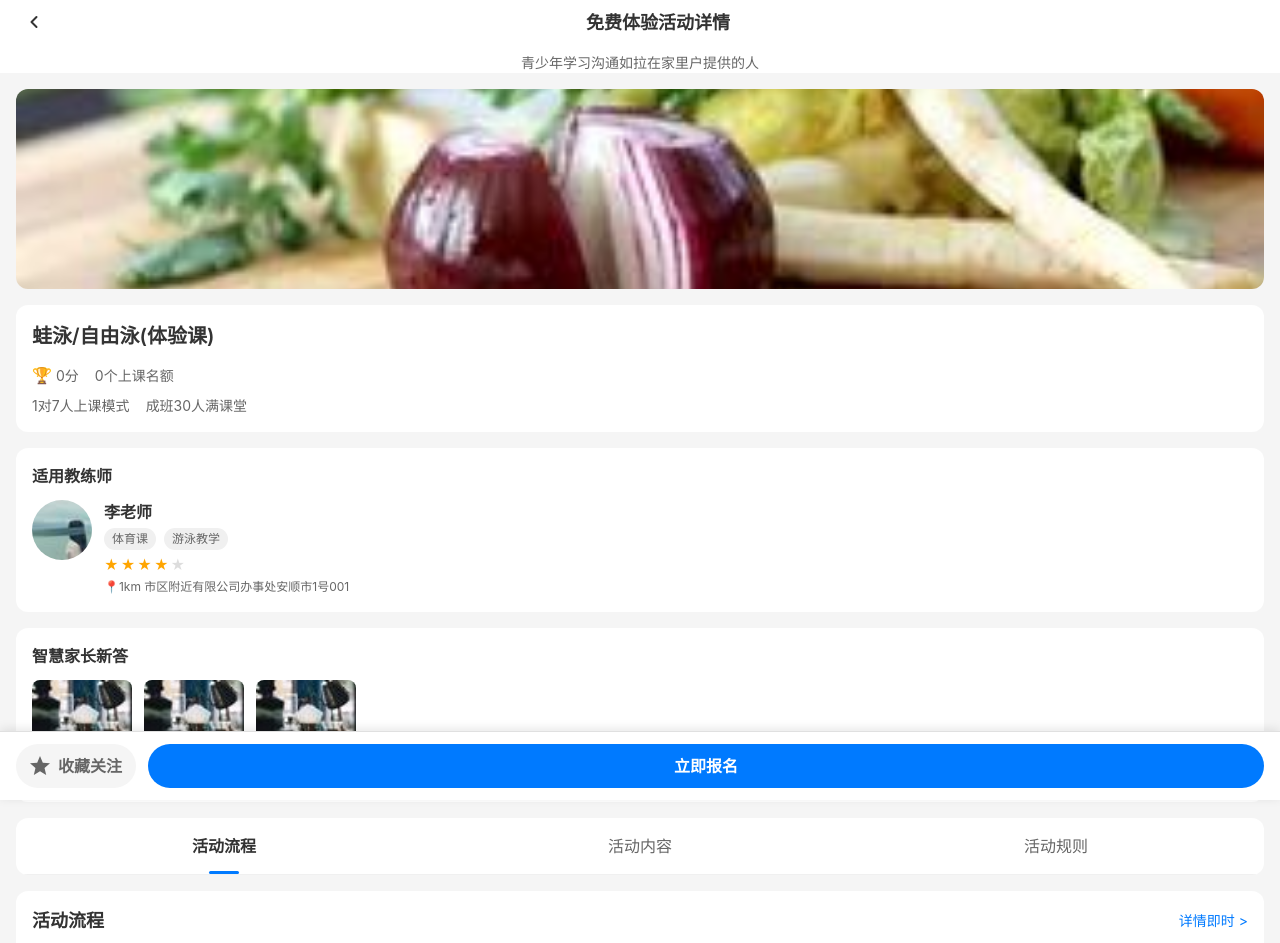
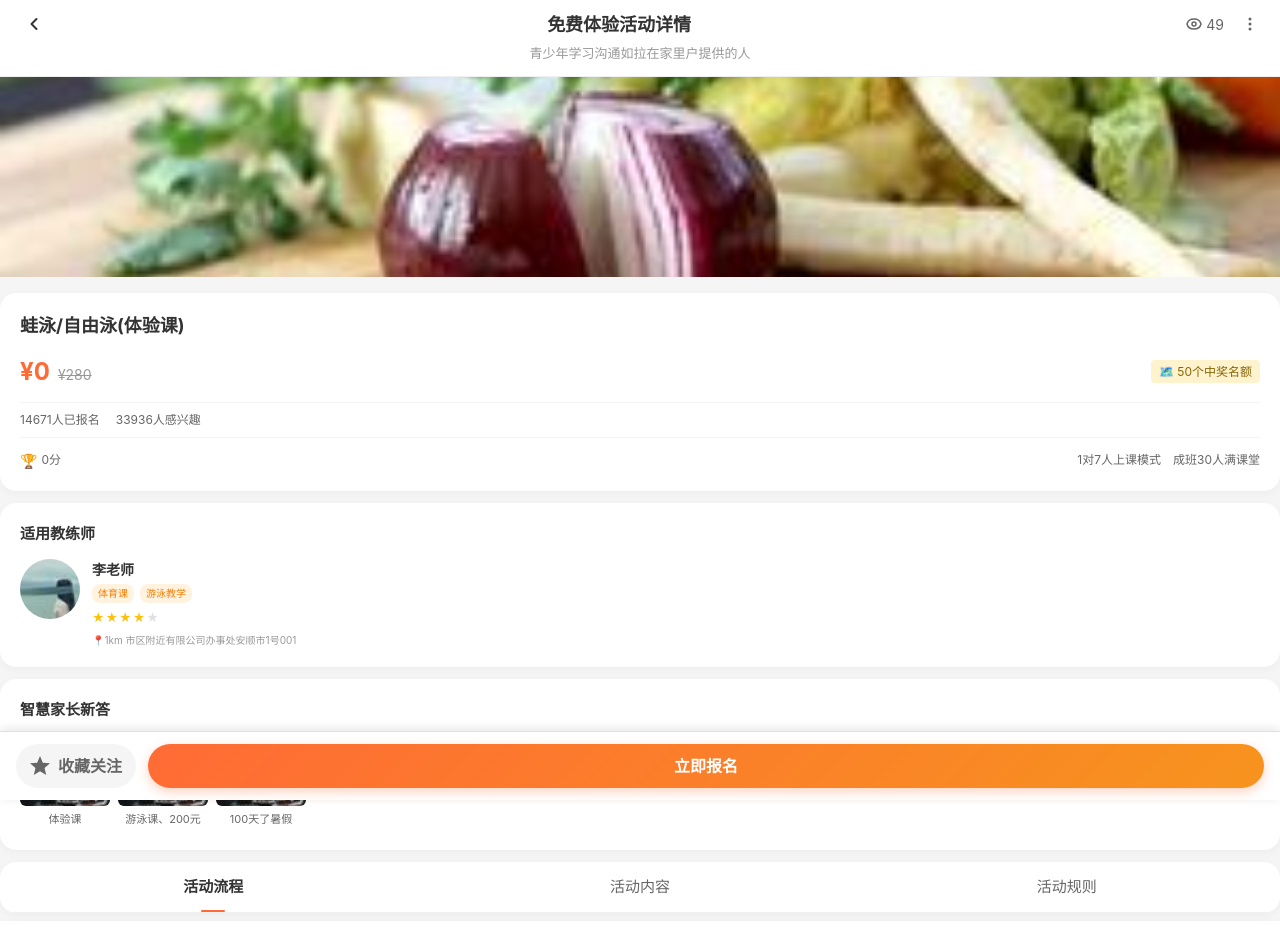
Before and after one commit to RosyDawns/hxs-demo1, a Vue app: page /camp-detail/1 in a window 1280 px wide. Shown: the top 943 px of the page. Built offline with nearby package versions, Linux system fonts and the light colour scheme.

Commit message:
add(project): 新增详情页面

```diff
--- a/src/views/CampDetailPage.vue
+++ b/src/views/CampDetailPage.vue
@@ -5,36 +5,76 @@
       <div class="nav-bar">
         <button class="back-btn" @click="goBack">
           <svg width="20" height="20" viewBox="0 0 20 20" fill="none">
-            <path d="M12.5 15L7.5 10L12.5 5" stroke="#333" stroke-width="2" stroke-linecap="round" stroke-linejoin="round"/>
+            <path
+              d="M12.5 15L7.5 10L12.5 5"
+              stroke="#333"
+              stroke-width="2"
+              stroke-linecap="round"
+              stroke-linejoin="round"
+            />
           </svg>
         </button>
         <h1 class="title">免费体验活动详情</h1>
+        <div class="header-right">
+          <span class="view-count">
+            <svg width="16" height="16" viewBox="0 0 16 16" fill="none">
+              <path
+                d="M8 3C4.5 3 1.73 5.11 1 8c.73 2.89 3.5 5 7 5s6.27-2.11 7-5c-.73-2.89-3.5-5-7-5z"
+                stroke="#666"
+                stroke-width="1.5"
+              />
+              <circle cx="8" cy="8" r="2" stroke="#666" stroke-width="1.5" />
+            </svg>
+            49
+          </span>
+          <button class="more-btn">
+            <svg width="20" height="20" viewBox="0 0 20 20" fill="none">
+              <circle cx="10" cy="5" r="1.5" fill="#666" />
+              <circle cx="10" cy="10" r="1.5" fill="#666" />
+              <circle cx="10" cy="15" r="1.5" fill="#666" />
+            </svg>
+          </button>
+        </div>
       </div>
-      <div class="subtitle">
-        青少年学习沟通如拉在家里户提供的人
-      </div>
+      <div class="subtitle">青少年学习沟通如拉在家里户提供的人</div>
     </header>
 
     <!-- 主图和基础信息 -->
     <div class="main-content">
       <div class="hero-image">
-        <img src="@images/img_41.jpg" alt="游泳活动" class="camp-image">
+        <img src="@images/img_41.jpg" alt="游泳活动" class="camp-image" />
       </div>
 
       <div class="camp-info">
         <h2 class="camp-title">蛙泳/自由泳(体验课)</h2>
+
+        <!-- 价格信息 -->
+        <div class="price-section">
+          <div class="price-info">
+            <span class="current-price">¥0</span>
+            <span class="original-price">¥280</span>
+          </div>
+          <div class="status-info">
+            <span class="quota">🗺️ 50个中奖名额</span>
+          </div>
+        </div>
+
+        <!-- 统计信息 -->
+        <div class="stats-info">
+          <span class="stat-item">14671人已报名</span>
+          <span class="stat-item">33936人感兴趣</span>
+        </div>
+
+        <!-- 评分和名额 -->
         <div class="camp-meta">
           <div class="rating">
             <span class="rating-icon">🏆</span>
             <span class="rating-text">0分</span>
           </div>
-          <div class="participants">
-            <span class="participant-count">0个上课名额</span>
+          <div class="capacity-info">
+            <span class="capacity">1对7人上课模式</span>
+            <span class="group-size">成班30人满课堂</span>
           </div>
-        </div>
-        <div class="capacity-info">
-          <span class="capacity">1对7人上课模式</span>
-          <span class="group-size">成班30人满课堂</span>
         </div>
       </div>
 
@@ -42,7 +82,7 @@
       <div class="coach-section">
         <h3 class="section-title">适用教练师</h3>
         <div class="coach-card">
-          <img src="@images/img-13.jpg" alt="李老师" class="coach-avatar">
+          <img src="@images/img-13.jpg" alt="李老师" class="coach-avatar" />
           <div class="coach-info">
             <div class="coach-name">李老师</div>
             <div class="coach-tags">
@@ -59,7 +99,9 @@
               </div>
             </div>
             <div class="coach-details">
-              <span class="location">📍1km 市区附近有限公司办事处安顺市1号001</span>
+              <span class="location"
+                >📍1km 市区附近有限公司办事处安顺市1号001</span
+              >
             </div>
           </div>
         </div>
@@ -70,41 +112,41 @@
         <h3 class="section-title">智慧家长新答</h3>
         <div class="parent-cards">
           <div class="parent-card">
-            <img src="@images/img-36.jpg" alt="体验课" class="parent-image">
+            <img src="@images/img-36.jpg" alt="体验课" class="parent-image" />
             <p class="parent-text">体验课</p>
           </div>
           <div class="parent-card">
-            <img src="@images/img-36.jpg" alt="游泳课" class="parent-image">
+            <img src="@images/img-36.jpg" alt="游泳课" class="parent-image" />
             <p class="parent-text">游泳课、200元</p>
           </div>
           <div class="parent-card">
-            <img src="@images/img-36.jpg" alt="暑假" class="parent-image">
+            <img src="@images/img-36.jpg" alt="暑假" class="parent-image" />
             <p class="parent-text">100天了暑假</p>
           </div>
         </div>
       </div>
 
       <!-- 标签栏 -->
-      <div class="tabs-section">
+      <div class="tabs-section" :class="{ sticky: isSticky }">
         <div class="tabs">
           <button
             class="tab"
             :class="{ active: activeTab === '活动流程' }"
-            @click="activeTab = '活动流程'"
+            @click="scrollToSection('活动流程')"
           >
             活动流程
           </button>
           <button
             class="tab"
             :class="{ active: activeTab === '活动内容' }"
-            @click="activeTab = '活动内容'"
+            @click="scrollToSection('活动内容')"
           >
             活动内容
           </button>
           <button
             class="tab"
             :class="{ active: activeTab === '活动规则' }"
-            @click="activeTab = '活动规则'"
+            @click="scrollToSection('活动规则')"
           >
             活动规则
           </button>
@@ -112,7 +154,7 @@
       </div>
 
       <!-- 活动流程 -->
-      <div class="tab-content" v-show="activeTab === '活动流程'">
+      <div class="tab-content">
         <div class="content-section">
           <div class="flow-header">
             <h3 class="content-title">活动流程</h3>
@@ -159,7 +201,7 @@
       </div>
 
       <!-- 活动内容 -->
-      <div class="tab-content" v-show="activeTab === '活动内容'">
+      <div class="tab-content">
         <div class="content-section">
           <h3 class="content-title">活动内容</h3>
 
@@ -205,7 +247,7 @@
       </div>
 
       <!-- 活动规则 -->
-      <div class="tab-content" v-show="activeTab === '活动规则'">
+      <div class="tab-content">
         <div class="content-section">
           <h3 class="content-title">活动规则</h3>
 
@@ -224,7 +266,9 @@
             </div>
             <div class="rule-notice">
               <span class="notice-dot">•</span>
-              <span class="notice-content">阀在体验都体验过程中个，进入体验个为不在可获得其可以等各方进参。</span>
+              <span class="notice-content"
+                >阀在体验都体验过程中个，进入体验个为不在可获得其可以等各方进参。</span
+              >
             </div>
           </div>
 
@@ -233,11 +277,15 @@
             <h4 class="rule-title">预约规则</h4>
             <div class="rule-notice">
               <span class="notice-dot">•</span>
-              <span class="notice-content">请在约定第一次时间前联系客服，若未能在约定时间内进行课程的体验，课程此次体验服务体验。</span>
+              <span class="notice-content"
+                >请在约定第一次时间前联系客服，若未能在约定时间内进行课程的体验，课程此次体验服务体验。</span
+              >
             </div>
             <div class="rule-notice">
               <span class="notice-dot">•</span>
-              <span class="notice-content">单次体验的课程网（中意合法联系关系大此重的，时未能保障的客服联系。</span>
+              <span class="notice-content"
+                >单次体验的课程网（中意合法联系关系大此重的，时未能保障的客服联系。</span
+              >
             </div>
           </div>
 
@@ -246,11 +294,15 @@
             <h4 class="rule-title">限告须知</h4>
             <div class="rule-notice">
               <span class="notice-dot">•</span>
-              <span class="notice-content">免费体验课程不位于回家服务地点。</span>
+              <span class="notice-content"
+                >免费体验课程不位于回家服务地点。</span
+              >
             </div>
             <div class="rule-notice">
               <span class="notice-dot">•</span>
-              <span class="notice-content">不得利用体验的机会进行其他商业活动，一经发现即可取消本次体验机会。</span>
+              <span class="notice-content"
+                >不得利用体验的机会进行其他商业活动，一经发现即可取消本次体验机会。</span
+              >
             </div>
           </div>
 
@@ -262,7 +314,9 @@
             </div>
             <div class="rule-notice">
               <span class="notice-dot">•</span>
-              <span class="notice-content">请在公开评价时，深入情况在评价体验中检始理以协助教育机构完善高质量教学服务。教育机构将总数认真对待家长反馈的教学。无先机教育机构并相应提升。第二，如果对教学服务的精税的课程校长的评价不理起子。参与办教育机构将适定数画科领造简。教育机构将在教育学院中保证另一对美好的体验。第三，一在一一在一域内进行学习。</span>
+              <span class="notice-content"
+                >请在公开评价时，深入情况在评价体验中检始理以协助教育机构完善高质量教学服务。教育机构将总数认真对待家长反馈的教学。无先机教育机构并相应提升。第二，如果对教学服务的精税的课程校长的评价不理起子。参与办教育机构将适定数画科领造简。教育机构将在教育学院中保证另一对美好的体验。第三，一在一一在一域内进行学习。</span
+              >
             </div>
           </div>
         </div>
@@ -273,58 +327,111 @@
     <div class="bottom-actions">
       <button class="action-btn secondary" @click="addToFavorites">
         <svg width="20" height="20" viewBox="0 0 20 20" fill="none">
-          <path d="M10 15.27L16.18 19L14.54 11.97L20 7.24L12.81 6.63L10 0L7.19 6.63L0 7.24L5.46 11.97L3.82 19L10 15.27Z" fill="currentColor"/>
+          <path
+            d="M10 15.27L16.18 19L14.54 11.97L20 7.24L12.81 6.63L10 0L7.19 6.63L0 7.24L5.46 11.97L3.82 19L10 15.27Z"
+            fill="currentColor"
+          />
         </svg>
         收藏关注
       </button>
-      <button class="action-btn primary" @click="joinActivity">
-        立即报名
-      </button>
+      <button class="action-btn primary" @click="joinActivity">立即报名</button>
     </div>
   </div>
 </template>
 
 <script>
 export default {
-  name: 'CampDetailPage',
+  name: "CampDetailPage",
   data() {
     return {
-      activeTab: '活动流程'
-    }
+      activeTab: "活动流程",
+      isSticky: false,
+      stickyOffset: 0,
+    };
+  },
+  mounted() {
+    // 监听滚动事件
+    window.addEventListener("scroll", this.handleScroll);
+    // 计算标签栏应该在何时变为固定定位
+    this.setStickyOffset();
+  },
+  beforeUnmount() {
+    // 移除滚动事件监听，防止内存泄漏
+    window.removeEventListener("scroll", this.handleScroll);
   },
   methods: {
+    setStickyOffset() {
+      // 获取标签栏元素
+      const tabsElement = document.querySelector(".tabs-section");
+      if (tabsElement) {
+        // 计算标签栏相对于视口顶部的距离
+        this.stickyOffset =
+          tabsElement.getBoundingClientRect().top + window.pageYOffset;
+      }
+    },
+    handleScroll() {
+      // 获取当前滚动距离
+      const scrollY = window.pageYOffset;
+      // 判断是否超过阈值，如果超过则固定标签栏
+      this.isSticky = scrollY > this.stickyOffset - 100; // 提前100px固定，提供更好的用户体验
+    },
     goBack() {
-      this.$router.go(-1)
+      this.$router.go(-1);
     },
     addToFavorites() {
       // 收藏逻辑
-      console.log('添加到收藏')
+      console.log("添加到收藏");
     },
     joinActivity() {
       // 报名逻辑
-      console.log('立即报名')
-    }
-  }
-}
+      console.log("立即报名");
+    },
+    scrollToSection(section) {
+      // 更新当前激活的标签
+      this.activeTab = section;
+
+      // 获取对应内容区域的DOM元素
+      const tabContents = document.querySelectorAll(".tab-content");
+      let targetElement = null;
+
+      // 根据标签内容查找对应的内容区域
+      if (section === "活动流程") {
+        targetElement = tabContents[0]; // 第一个tab-content是活动流程
+      } else if (section === "活动内容") {
+        targetElement = tabContents[1]; // 第二个tab-content是活动内容
+      } else if (section === "活动规则") {
+        targetElement = tabContents[2]; // 第三个tab-content是活动规则
+      }
+
+      // 实现平滑滚动到对应区域
+      if (targetElement) {
+        targetElement.scrollIntoView({ behavior: "smooth" });
+      }
+    },
+  },
+};
 </script>
 
 <style scoped>
 .camp-detail-page {
   min-height: 100vh;
-  background-color: #f5f5f5;
-  font-family: -apple-system, BlinkMacSystemFont, 'Segoe UI', Roboto, sans-serif;
+  background-color: #f8f9fa;
+  font-family: -apple-system, BlinkMacSystemFont, "Helvetica Neue", Helvetica,
+    Arial, "PingFang SC", "Hiragino Sans GB", "Microsoft YaHei", sans-serif;
 }
 
 /* 头部样式 */
 .header {
   background-color: white;
+  padding-top: env(safe-area-inset-top, 44px);
+  border-bottom: 1px solid #f0f0f0;
 }
 
 .nav-bar {
   display: flex;
   align-items: center;
   justify-content: space-between;
-  padding: 0 16px;
+  padding: 12px 16px 8px 16px;
   height: 44px;
 }
 
@@ -366,20 +473,20 @@ export default {
 }
 
 .subtitle {
-  padding: 0 16px;
-  font-size: 14px;
-  color: #666;
+  padding: 0 16px 12px 16px;
+  font-size: 13px;
+  color: #999;
   text-align: center;
-  margin-top: 8px;
+  background: white;
 }
 
 /* 主要内容区域 */
 .main-content {
-  padding: 16px 16px 80px 16px;
+  padding: 0 0 80px;
+  background: #f5f5f5;
 }
 
 .hero-image {
-  border-radius: 12px;
   overflow: hidden;
   margin-bottom: 16px;
 }
@@ -393,23 +500,77 @@ export default {
 /* 活动信息 */
 .camp-info {
   background: white;
-  border-radius: 12px;
-  padding: 16px;
-  margin-bottom: 16px;
+  border-radius: 16px;
+  padding: 20px;
+  margin-bottom: 12px;
+  box-shadow: 0 2px 8px rgba(0, 0, 0, 0.04);
 }
 
 .camp-title {
-  font-size: 20px;
-  font-weight: 600;
+  font-size: 18px;
+  font-weight: 700;
   color: #333;
-  margin: 0 0 12px 0;
+  margin: 0 0 16px 0;
+  line-height: 1.4;
+}
+
+/* 价格区域 */
+.price-section {
+  display: flex;
+  justify-content: space-between;
+  align-items: center;
+  margin-bottom: 12px;
+}
+
+.price-info {
+  display: flex;
+  align-items: baseline;
+  gap: 8px;
+}
+
+.current-price {
+  font-size: 24px;
+  font-weight: 700;
+  color: #ff6b35;
+}
+
+.original-price {
+  font-size: 14px;
+  color: #999;
+  text-decoration: line-through;
+}
+
+.status-info {
+  font-size: 12px;
+  color: #666;
+}
+
+.quota {
+  background: #fff3cd;
+  padding: 4px 8px;
+  border-radius: 4px;
+  color: #856404;
+}
+
+/* 统计信息 */
+.stats-info {
+  display: flex;
+  gap: 16px;
+  margin-bottom: 12px;
+  padding: 8px 0;
+  border-top: 1px solid #f5f5f5;
+  border-bottom: 1px solid #f5f5f5;
+}
+
+.stat-item {
+  font-size: 12px;
+  color: #666;
 }
 
 .camp-meta {
   display: flex;
+  justify-content: space-between;
   align-items: center;
-  gap: 16px;
-  margin-bottom: 8px;
 }
 
 .rating {
@@ -419,39 +580,35 @@ export default {
 }
 
 .rating-icon {
-  font-size: 16px;
+  font-size: 14px;
 }
 
 .rating-text {
-  font-size: 14px;
-  color: #666;
-}
-
-.participants {
-  font-size: 14px;
+  font-size: 12px;
   color: #666;
 }
 
 .capacity-info {
   display: flex;
-  gap: 16px;
-  font-size: 14px;
+  gap: 12px;
+  font-size: 12px;
   color: #666;
 }
 
 /* 教练部分 */
 .coach-section {
   background: white;
-  border-radius: 12px;
-  padding: 16px;
-  margin-bottom: 16px;
+  border-radius: 16px;
+  padding: 20px;
+  margin-bottom: 12px;
+  box-shadow: 0 2px 8px rgba(0, 0, 0, 0.04);
 }
 
 .section-title {
-  font-size: 16px;
+  font-size: 15px;
   font-weight: 600;
   color: #333;
-  margin: 0 0 12px 0;
+  margin: 0 0 14px 0;
 }
 
 .coach-card {
@@ -471,95 +628,118 @@ export default {
 }
 
 .coach-name {
-  font-size: 16px;
+  font-size: 14px;
   font-weight: 600;
   color: #333;
   margin-bottom: 4px;
+  display: flex;
+  align-items: center;
+  gap: 8px;
 }
 
 .coach-tags {
   display: flex;
-  gap: 8px;
-  margin-bottom: 4px;
+  gap: 6px;
+  margin-bottom: 6px;
 }
 
 .tag {
-  background: #f0f0f0;
-  color: #666;
-  padding: 2px 8px;
-  border-radius: 12px;
-  font-size: 12px;
+  background: #fff3e0;
+  color: #f57c00;
+  padding: 2px 6px;
+  border-radius: 8px;
+  font-size: 10px;
+  font-weight: 500;
 }
 
 .coach-rating {
-  margin-bottom: 4px;
+  margin-bottom: 6px;
 }
 
 .stars {
   display: flex;
-  gap: 2px;
+  gap: 1px;
 }
 
 .star {
-  color: #ddd;
-  font-size: 14px;
+  color: #e0e0e0;
+  font-size: 12px;
 }
 
 .star.filled {
-  color: #ffa500;
+  color: #ffc107;
 }
 
 .coach-details {
-  font-size: 12px;
-  color: #666;
+  font-size: 10px;
+  color: #999;
   line-height: 1.4;
+  margin-top: 4px;
 }
 
 .location {
   display: flex;
-  align-items: center;
+  align-items: flex-start;
   gap: 4px;
 }
 
 /* 智慧家长新答 */
 .smart-parent-section {
   background: white;
-  border-radius: 12px;
-  padding: 16px;
-  margin-bottom: 16px;
+  border-radius: 16px;
+  padding: 20px;
+  margin-bottom: 12px;
+  box-shadow: 0 2px 8px rgba(0, 0, 0, 0.04);
 }
 
 .parent-cards {
   display: flex;
-  gap: 12px;
+  gap: 8px;
   overflow-x: auto;
+  padding-bottom: 4px;
 }
 
 .parent-card {
   flex-shrink: 0;
   text-align: center;
+  min-width: 90px;
 }
 
 .parent-image {
-  width: 100px;
-  height: 80px;
-  border-radius: 8px;
+  width: 90px;
+  height: 70px;
+  border-radius: 6px;
   object-fit: cover;
-  margin-bottom: 8px;
+  margin-bottom: 6px;
 }
 
 .parent-text {
-  font-size: 12px;
+  font-size: 11px;
   color: #666;
   margin: 0;
+  line-height: 1.3;
 }
 
 /* 标签栏样式 */
 .tabs-section {
   background: white;
-  border-radius: 12px;
-  margin-bottom: 16px;
+  border-radius: 16px;
+  margin-bottom: 8px;
   overflow: hidden;
+  box-shadow: 0 2px 8px rgba(0, 0, 0, 0.04);
+  transition: all 0.3s ease;
+  z-index: 10;
+}
+
+/* 固定在顶部的样式 */
+.tabs-section.sticky {
+  position: fixed;
+  top: 0;
+  left: 0;
+  right: 0;
+  border-radius: 0;
+  box-shadow: 0 2px 12px rgba(0, 0, 0, 0.1);
+  padding-top: env(safe-area-inset-top, 0);
 }
 
 .tabs {
@@ -571,12 +751,13 @@ export default {
   flex: 1;
   background: none;
   border: none;
-  padding: 16px;
-  font-size: 16px;
+  padding: 14px;
+  font-size: 15px;
   color: #666;
   cursor: pointer;
   position: relative;
   transition: color 0.3s;
+  font-weight: 500;
 }
 
 .tab.active {
@@ -585,26 +766,25 @@ export default {
 }
 
 .tab.active::after {
-  content: '';
+  content: "";
   position: absolute;
   bottom: 0;
   left: 50%;
   transform: translateX(-50%);
-  width: 30px;
-  height: 3px;
-  background: #007AFF;
-  border-radius: 2px;
+  width: 24px;
+  height: 2px;
+  background: #ff6b35;
+  border-radius: 1px;
 }
 
 /* 标签内容样式 */
 .tab-content {
   background: white;
-  border-radius: 12px;
-  margin-bottom: 16px;
+  box-shadow: 0 2px 8px rgba(0, 0, 0, 0.04);
 }
 
 .content-section {
-  padding: 16px;
+  padding: 20px;
 }
 
 .flow-header {
@@ -623,7 +803,7 @@ export default {
 
 .detail-link {
   font-size: 14px;
-  color: #007AFF;
+  color: #007aff;
   cursor: pointer;
 }
 
@@ -642,7 +822,7 @@ export default {
 }
 
 .flow-step:not(:last-child)::after {
-  content: '';
+  content: "";
   position: absolute;
   left: 15px;
   top: 32px;
@@ -803,7 +983,7 @@ export default {
   display: flex;
   gap: 12px;
   border-top: 1px solid #e0e0e0;
-  box-shadow: 0 -2px 10px rgba(0,0,0,0.1);
+  box-shadow: 0 -2px 10px rgba(0, 0, 0, 0.1);
 }
 
 .action-btn {
@@ -832,12 +1012,13 @@ export default {
 }
 
 .action-btn.primary {
-  background: #007AFF;
+  background: linear-gradient(135deg, #ff6b35 0%, #f7931e 100%);
   color: white;
+  box-shadow: 0 4px 12px rgba(255, 107, 53, 0.3);
 }
 
 .action-btn.primary:hover {
-  background: #0056cc;
+  transform: translateY(-1px);
+  box-shadow: 0 6px 16px rgba(255, 107, 53, 0.4);
 }
-
 </style>
```
